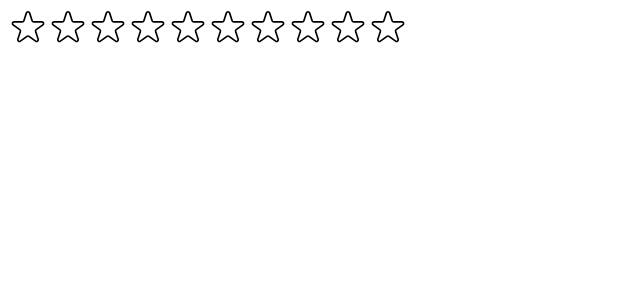
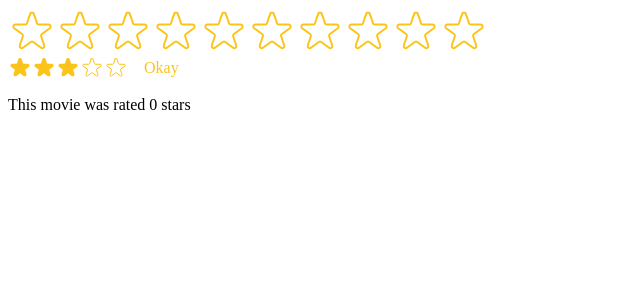
Before and after one commit to sir-josh/MyMovie-WatchList, a React (Create React App) app: page / in a window 1280 px wide. Shown: the top 300 px of the page, without its empty margins (0-640 px from the left). Built offline with nearby package versions, Linux system fonts and the light colour scheme.

Commit message:
Add reusability with props on StarRating component

```diff
--- a/src/components/StartRating.js
+++ b/src/components/StartRating.js
@@ -10,53 +10,78 @@ const starContainerStyle = {
 	display: "flex",
 };
 
-const textStyle = {
-	lineHeight: "1",
-	margin: "0",
-};
-
-const starStyle = {
-	display: "block",
-	height: "40px",
-	width: "40px",
-	cursor: "pointer",
-};
-
-export default function StarRating({ maxRating = 5 }) {
-	const [rating, setRating] = useState(0);
+export default function StarRating({
+	maxRating = 5,
+	color = "#fcc419",
+	size = 48,
+	className = "",
+	messages = [],
+	onSetRating,
+	defaultRating = 0,
+}) {
+	const [rating, setRating] = useState(defaultRating);
 	const [tempRating, setTempRating] = useState(0);
 
+	const handleRating = (rating) => {
+		setRating(rating);
+		if (onSetRating) onSetRating(rating);
+	};
+
+	const textStyle = {
+		lineHeight: "1",
+		margin: "0",
+		size,
+		color,
+		fontSize: `${size / 1.5}px`,
+	};
+
 	return (
-		<div style={containerStyle}>
+		<div style={containerStyle} className={className}>
 			<div style={starContainerStyle}>
 				{Array.from({ length: maxRating }, (_, i) => (
 					<Star
 						key={i}
-						onRate={() => setRating(i + 1)}
-						onHover={() => setTempRating(i + 1)}
-						full={tempRating >= i + 1}
+						onRate={() => handleRating(i + 1)}
+						onHoverIn={() => setTempRating(i + 1)}
+						onHoverOut={() => setTempRating(0)}
+						full={
+							tempRating ? tempRating >= i + 1 : rating >= i + 1
+						}
+						color={color}
+						size={size}
 					/>
 				))}
 			</div>
-			<p style={textStyle}>{tempRating || rating || ""}</p>
+			<p style={textStyle}>
+				{messages.length === maxRating
+					? messages[tempRating ? tempRating - 1 : rating - 1]
+					: tempRating || rating || ""}
+			</p>
 		</div>
 	);
 }
 
-function Star({ onRate, onHover, full }) {
+function Star({ onRate, onHoverIn, onHoverOut, full, color, size }) {
+	const starStyle = {
+		display: "block",
+		height: `${size}px`,
+		width: `${size}px`,
+		cursor: "pointer",
+	};
+
 	return (
 		<span
 			role="button"
 			style={starStyle}
 			onClick={onRate}
-			onMouseEnter={onHover}
-			onMouseLeave={onHover}>
+			onMouseEnter={onHoverIn}
+			onMouseLeave={onHoverOut}>
 			{full ? (
 				<svg
 					xmlns="http://www.w3.org/2000/svg"
 					viewBox="0 0 20 20"
-					fill="#000"
-					stroke="#000">
+					fill={color}
+					stroke={color}>
 					<path d="M9.049 2.927c.3-.921 1.603-.921 1.902 0l1.07 3.292a1 1 0 00.95.69h3.462c.969 0 1.371 1.24.588 1.81l-2.8 2.034a1 1 0 00-.364 1.118l1.07 3.292c.3.921-.755 1.688-1.54 1.118l-2.8-2.034a1 1 0 00-1.175 0l-2.8 2.034c-.784.57-1.838-.197-1.539-1.118l1.07-3.292a1 1 0 00-.364-1.118L2.98 8.72c-.783-.57-.38-1.81.588-1.81h3.461a1 1 0 00.951-.69l1.07-3.292z" />
 				</svg>
 			) : (
@@ -64,7 +89,7 @@ function Star({ onRate, onHover, full }) {
 					xmlns="http://www.w3.org/2000/svg"
 					fill="none"
 					viewBox="0 0 24 24"
-					stroke="#000">
+					stroke={color}>
 					<path
 						strokeLinecap="round"
 						strokeLinejoin="round"
@@ -76,15 +101,3 @@ function Star({ onRate, onHover, full }) {
 		</span>
 	);
 }
-
-/*
-FULL STAR
-
-
-
-
-EMPTY STAR
-
-
-
-*/
--- a/src/index.js
+++ b/src/index.js
@@ -1,13 +1,32 @@
-import React from 'react';
-import ReactDOM from 'react-dom/client';
+import React, { useState } from "react";
+import ReactDOM from "react-dom/client";
 // import './index.css';
 // import App from './App';
-import StarRating from './components/StartRating';
+import StarRating from "./components/StartRating";
 
-const root = ReactDOM.createRoot(document.getElementById('root'));
+function Test() {
+	const [movieRating, setMovieRating] = useState(0);
+
+	return (
+		<div>
+			<StarRating
+				size={24}
+				defaultRating={3}
+				onSetRating={setMovieRating}
+				messages={["Terrible", "Bad", "Okay", "Good", "Amazing"]}
+			/>
+
+			<p>This movie was rated {movieRating} stars </p>
+		</div>
+	);
+}
+
+const root = ReactDOM.createRoot(document.getElementById("root"));
 root.render(
-  <React.StrictMode>
-    {/* <App /> */}
-    <StarRating maxRating={10} />
-  </React.StrictMode>
+	<React.StrictMode>
+		{/* <App /> */}
+		<StarRating maxRating={10} />
+
+		<Test />
+	</React.StrictMode>,
 );
```
